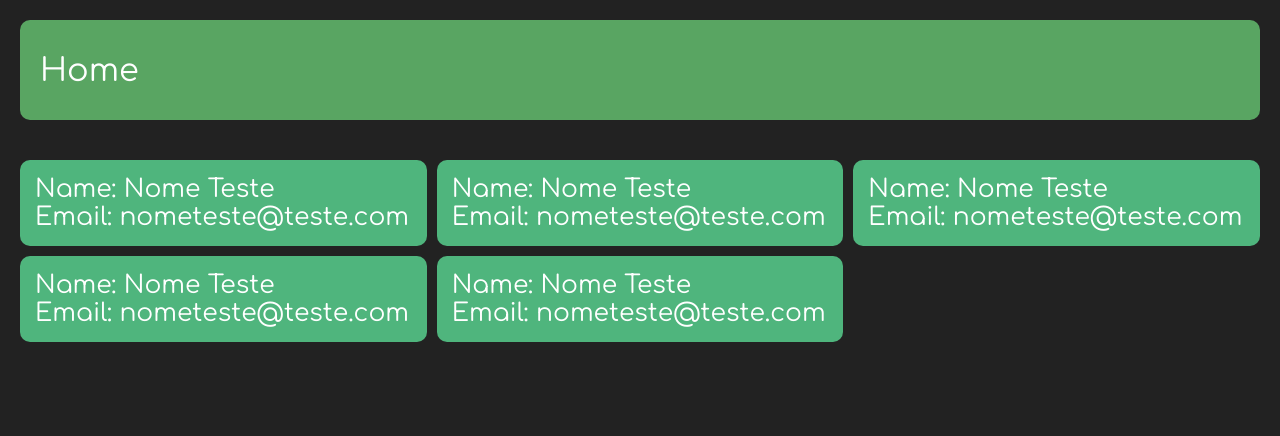
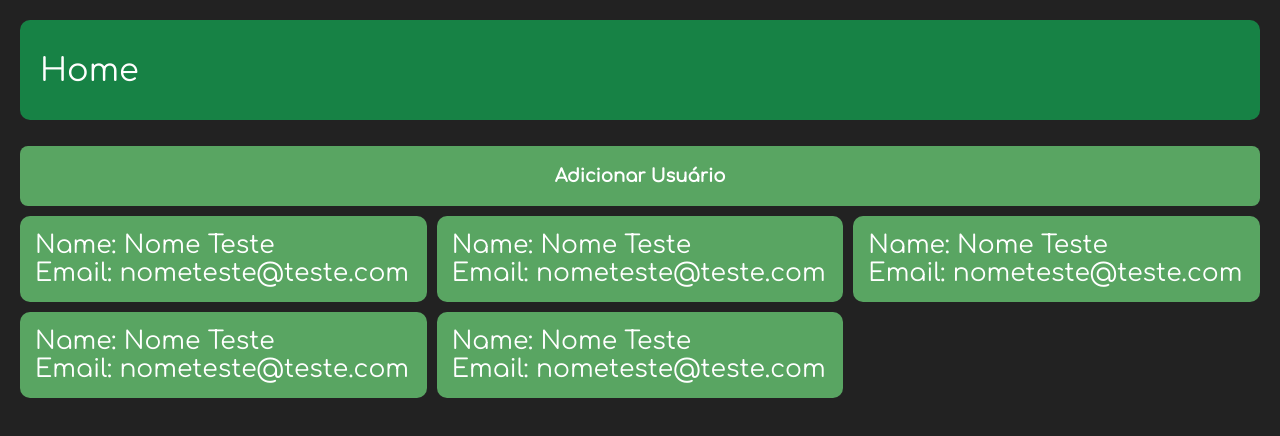
Before and after one commit to hique023/dashrcadmin, a React (Create React App) app: page /home in a window 1280 px wide. Shown: the top 436 px of the page. Built offline with nearby package versions, Linux system fonts and the light colour scheme.

Commit message:
Adicionado link para página AddUser

```diff
--- a/package.json
+++ b/package.json
@@ -8,6 +8,7 @@
     "@testing-library/user-event": "^13.5.0",
     "react": "^17.0.2",
     "react-dom": "^17.0.2",
+    "react-icons": "^4.3.1",
     "react-router-dom": "^6.2.1",
     "react-scripts": "5.0.0",
     "web-vitals": "^2.1.4"
--- a/src/components/TopBar/styles.css
+++ b/src/components/TopBar/styles.css
@@ -1,12 +1,12 @@
 .TopBarContainer {
-  background-color: rgb(89, 165, 98);
+  background-color: var(--green);
 
   width: 100%;
   height: 100px;
 
   border-radius: 10px;
   padding-left: 20px;
-  margin-bottom: 40px;
+  margin-bottom: 10px;
 
   display: flex;
   align-items: center;
--- a/src/components/User/styles.css
+++ b/src/components/User/styles.css
@@ -1,5 +1,5 @@
 .UserContainer .UserContent {
-  background-color: rgb(79, 181, 125);
+  background-color: var(--green-soft);
   padding: 15px;
   border-radius: 10px;
 }
--- a/src/global.css
+++ b/src/global.css
@@ -19,8 +19,8 @@
   --red: #d12032;
   --yellow: #fbb925;
   --yellow-soft: #f5c989;
-  --green-soft: #5bb13d;
-  --green: #018037;
+  --green-soft: rgb(89, 165, 98);
+  --green: #178245;
   --white: #fff;
   --black: rgb(0, 0, 0);
   --background: #f0f0f5;
--- a/src/pages/AddUser/index.js
+++ b/src/pages/AddUser/index.js
@@ -0,0 +1,22 @@
+// Global
+import React from "react";
+import TopBar from "../../components/TopBar";
+
+// Styles
+import "./styles.css";
+
+export default function AddUser() {
+  return (
+    <div className="homeContainer">
+      <TopBar name="Add User" />
+      <div className="homeContent">
+        <h1>Add user</h1>
+        <h1>Add user</h1>
+        <h1>Add user</h1>
+        <h1>Add user</h1>
+        <h1>Add user</h1>
+        <h1>Add user</h1>
+      </div>
+    </div>
+  );
+}
--- a/src/pages/Home/index.js
+++ b/src/pages/Home/index.js
@@ -1,5 +1,6 @@
 // Global
 import React from "react";
+import { Link, useNavigate } from "react-router-dom";
 import TopBar from "../../components/TopBar";
 import User from "../../components/User";
 
@@ -7,9 +8,21 @@ import User from "../../components/User";
 import "./styles.css";
 
 export default function Home() {
+  const navigate = useNavigate();
+
+  function addUser(e) {
+    e.preventDefault();
+    navigate("/adduser");
+  }
+
   return (
     <div className="homeContainer">
       <TopBar name="Home" />
+      <form onSubmit={addUser}>
+        <button className="button" type="submit">
+          Adicionar Usuário
+        </button>
+      </form>
       <div className="homeContent">
         <User />
         <User />
--- a/src/pages/Home/styles.css
+++ b/src/pages/Home/styles.css
@@ -9,6 +9,11 @@
   align-items: center;
 }
 
+.homeContainer .button {
+  background-color: var(--green-soft);
+  margin-bottom: 10px;
+}
+
 .homeContainer .homeContent {
   width: 100%;
   display: grid;
--- a/src/routes.js
+++ b/src/routes.js
@@ -3,6 +3,7 @@ import { BrowserRouter, Routes, Route } from "react-router-dom";
 import Login from "./pages/Login";
 import Home from "./pages/Home";
 import NotFound from "./pages/NotFound";
+import AddUser from "./pages/AddUser";
 
 export default function Routers() {
   return (
@@ -10,6 +11,7 @@ export default function Routers() {
       <Routes>
         <Route exact path="/" element={<Login />} />
         <Route exact path="/home" element={<Home />} />
+        <Route exact path="/adduser" element={<AddUser />} />
         <Route path="*" element={<NotFound />} />
       </Routes>
     </BrowserRouter>
```
Also changed, not shown: 1 other file (tests, documents, lock files or other folders).
